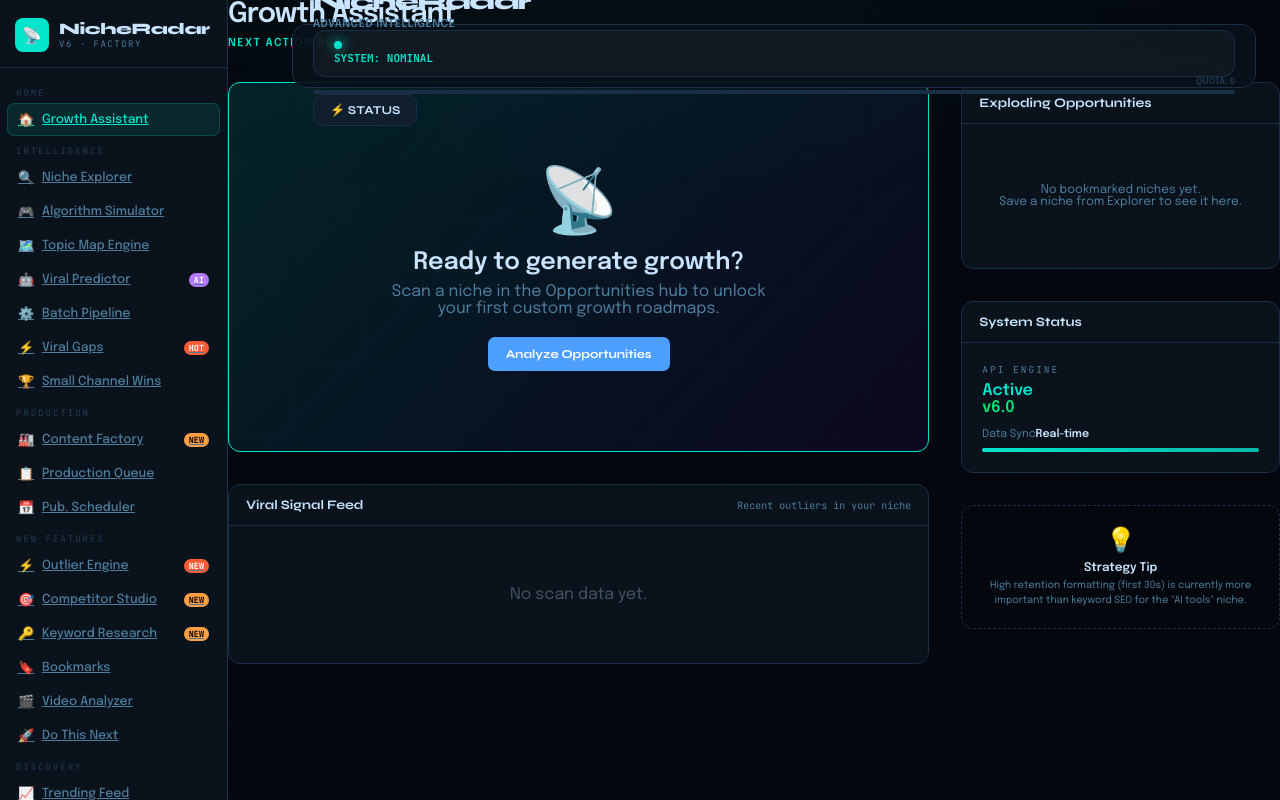
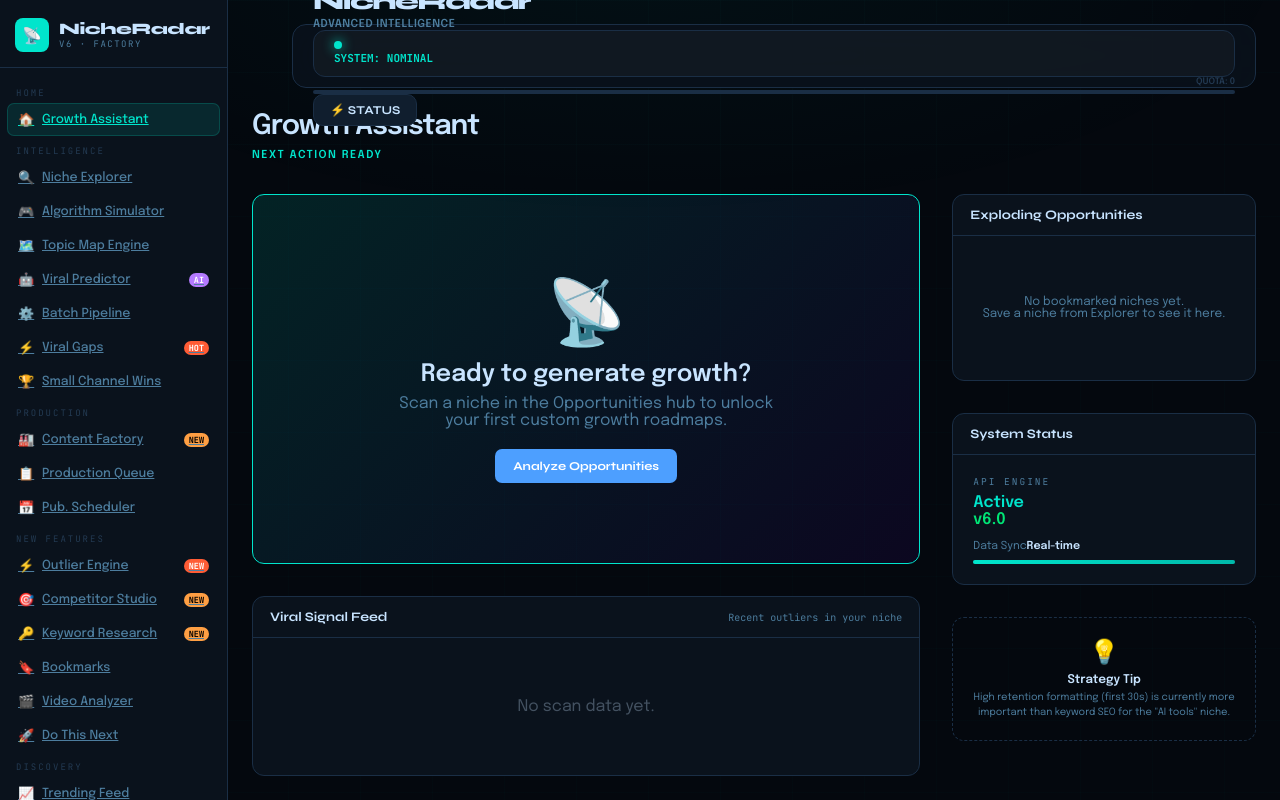
Before and after one commit to Oyedolacode/NicheRadar, a React (Vite) app in the folder client/: page /dashboard in a window 1280 px wide. Built offline with nearby package versions, Linux system fonts and the light colour scheme; a web font is replaced by a local one.

Commit message:
chore: standardized UI layout and fixed Topbar overlap

```diff
--- a/client/src/pages/AlgoSimulatorV1.jsx
+++ b/client/src/pages/AlgoSimulatorV1.jsx
@@ -45,7 +45,7 @@
     }
 
     return (
-        <div style={{ padding: 22 }}>
+        <div>
             <div style={{ background: 'linear-gradient(135deg,rgba(77,159,255,.08),rgba(0,229,204,.05))', border: '1px solid rgba(77,159,255,.25)', borderRadius: 'var(--r3)', padding: 24, marginBottom: 20 }}>
                 <div style={{ display: 'inline-flex', alignItems: 'center', gap: 8, background: 'rgba(77,159,255,.12)', border: '1px solid rgba(77,159,255,.25)', borderRadius: 100, padding: '4px 14px', fontFamily: 'var(--fm)', fontSize: 10, color: 'var(--blue)', marginBottom: 12, fontWeight: 700 }}>
                     <span style={{ width: 6, height: 6, background: 'var(--blue)', borderRadius: '50%' }} />
--- a/client/src/pages/ContentGapEngine.jsx
+++ b/client/src/pages/ContentGapEngine.jsx
@@ -37,7 +37,7 @@
     const foundGaps = results.filter(r => r.count <= 3)
 
     return (
-        <div style={{ padding: 22 }}>
+        <div>
             <p style={{ fontSize: 13, color: '#7aadc8', marginBottom: 16, maxWidth: 560, lineHeight: 1.6 }}>
                 Find which <strong style={{ color: 'var(--accent)' }}>content formats</strong> are missing — Shorts, Animation, Documentary, Explainers, etc.
             </p>
--- a/client/src/pages/NextAction.jsx
+++ b/client/src/pages/NextAction.jsx
@@ -69,7 +69,7 @@
     }
 
     return (
-        <div style={{ padding: 22 }}>
+        <div>
             <div style={{ background: 'linear-gradient(135deg,rgba(0,229,204,.08),rgba(181,122,255,.05))', border: '1px solid rgba(0,229,204,.2)', borderRadius: 'var(--rl)', padding: '22px 26px', marginBottom: 20 }}>
                 <div style={{ fontFamily: 'var(--fd)', fontSize: 20, fontWeight: 700, marginBottom: 6 }}>🚀 Do This Next</div>
                 <div style={{ fontSize: 13, color: '#7aadc8', lineHeight: 1.6, maxWidth: 580 }}>
--- a/client/src/pages/Queue.jsx
+++ b/client/src/pages/Queue.jsx
@@ -37,7 +37,7 @@
   }
 
   return (
-    <div style={{ padding: 22 }}>
+    <div>
       <div style={{ display: 'flex', alignItems: 'center', justifyContent: 'space-between', marginBottom: 20 }}>
         <div>
           <h1 style={{ fontFamily: 'var(--fd)', fontWeight: 700, fontSize: 17 }}>Production Queue</h1>
--- a/client/src/pages/Scheduler.jsx
+++ b/client/src/pages/Scheduler.jsx
@@ -25,7 +25,7 @@
   }, [])
 
   return (
-    <div style={{ padding: 22 }}>
+    <div>
       <div style={{ display: 'flex', alignItems: 'center', justifyContent: 'space-between', marginBottom: 20 }}>
         <div>
           <h1 style={{ fontFamily: 'var(--fd)', fontWeight: 700, fontSize: 17 }}>Publishing Scheduler</h1>
--- a/client/src/pages/SmallWinFinder.jsx
+++ b/client/src/pages/SmallWinFinder.jsx
@@ -36,7 +36,7 @@
   }
 
   return (
-    <div style={{ padding: 22 }}>
+    <div>
       <div style={{ marginBottom: 24 }}>
         <h2 style={{ fontFamily: 'var(--fd)', fontSize: 28, fontWeight: 900, color: 'var(--text)', marginBottom: 8 }}>
           Winning Channel Finder
--- a/client/src/pages/TopicMapEngine.jsx
+++ b/client/src/pages/TopicMapEngine.jsx
@@ -32,7 +32,7 @@
     const svgRef = useRef(null)
 
     return (
-        <div className="page fade-in" style={{ height: 'calc(100vh - 64px)', display: 'flex', flexDirection: 'column' }}>
+        <div className="page fade-in" style={{ height: 'calc(100vh - 136px)', display: 'flex', flexDirection: 'column' }}>
             <div style={{ display: 'flex', alignItems: 'center', justifyContent: 'space-between', marginBottom: 'var(--s6)' }}>
                 <div>
                     <h2 style={{ fontFamily: 'var(--fd)', fontSize: 24, fontWeight: 800, color: 'var(--text)' }}>Topic Map Engine</h2>
--- a/client/src/pages/ViralGapScanner.jsx
+++ b/client/src/pages/ViralGapScanner.jsx
@@ -29,7 +29,7 @@
     }
 
     return (
-        <div style={{ padding: 22 }}>
+        <div>
             <p style={{ fontSize: 13, color: '#7aadc8', marginBottom: 20, maxWidth: 560, lineHeight: 1.6 }}>
                 Topics where <strong style={{ color: 'var(--accent)' }}>demand outpaces supply</strong>.
             </p>
--- a/client/src/styles/main.css
+++ b/client/src/styles/main.css
@@ -26,6 +26,8 @@
    margin-left: var(--sidebar-w);
    flex: 1;
    min-height: 100vh;
+   padding: 112px 24px 24px;
+   position: relative;
 }
 
 .logo-wrap {
@@ -259,14 +261,13 @@
    border-radius: 2px;
 }
 
-.pg {
-   padding: 22px;
-   display: none;
-   animation: fi .2s ease;
+.page {
+   animation: fi .3s cubic-bezier(0.16, 1, 0.3, 1);
+   display: block;
 }
 
-.pg.on {
-   display: block;
+.fade-in {
+   animation: fi .4s ease-out;
 }
 
 .slbl {
```
